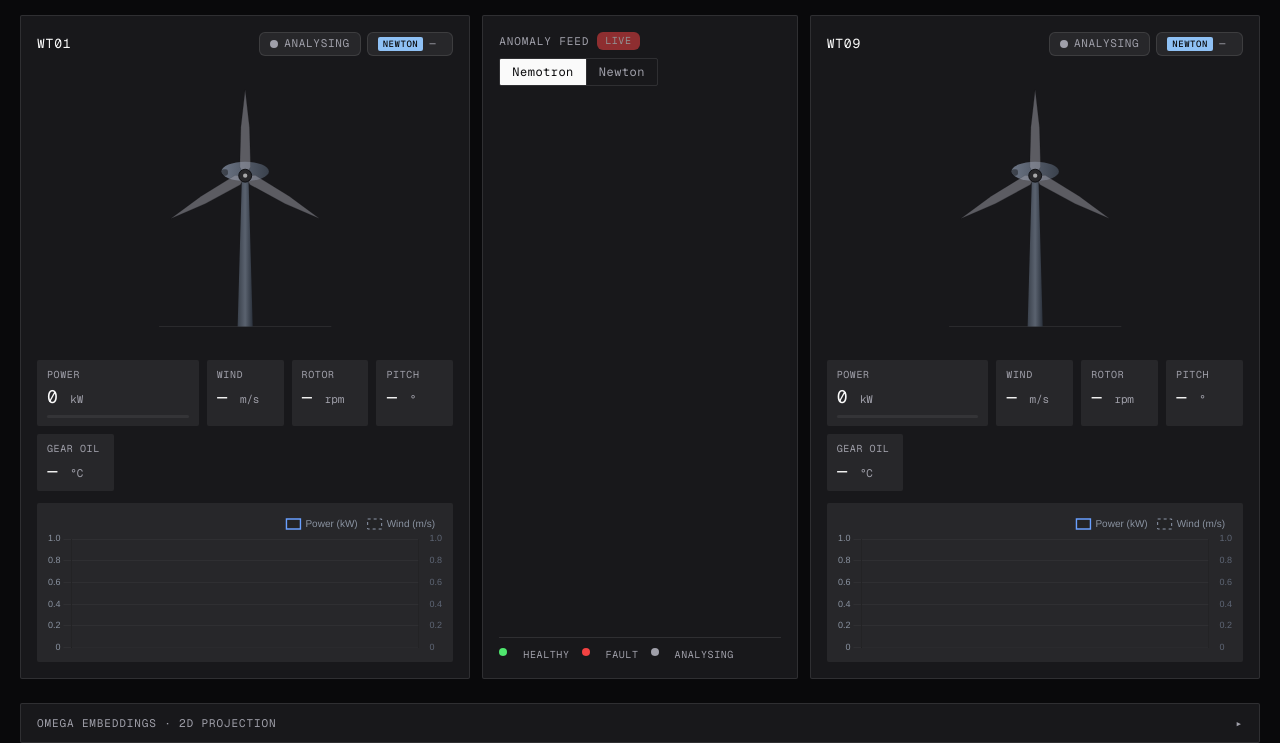
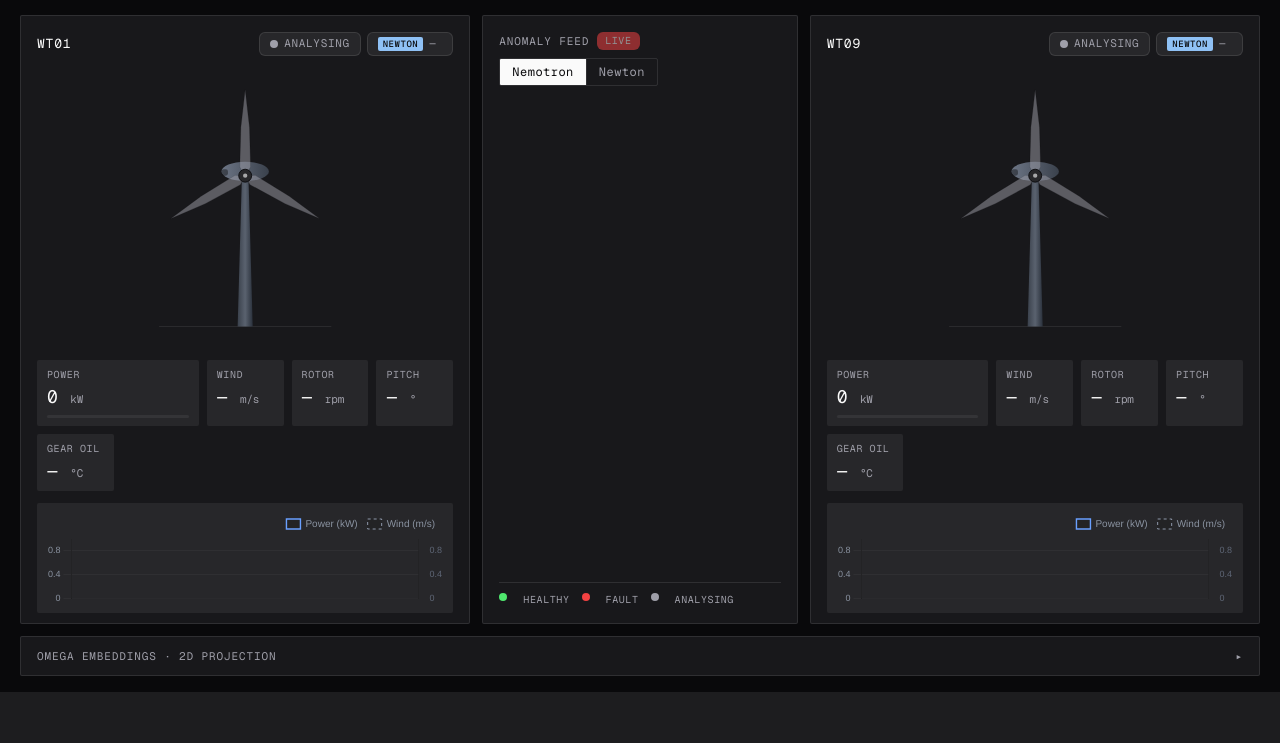
Before and after one commit to archetypeai/archetypeai-wind-turbine-demo-nemotron, a Flask app: page / in a window 1280 px wide. Shown: the part 108-851 px from the top of the page. After the commit the page ends 800 px from the top, so only its background shows below. Run offline with Flask 3, Linux system fonts and the light colour scheme.

Commit message:
Fit the collapsed embeddings bar on screen without scrolling
The grid was sized 100vh - 96px, but the top bar and timeline take
107px, so it already overflowed before the embeddings bar was added.
It is now 100vh - 163px, leaving room for the 40px bar. On short
screens the turbine drawing shrinks so the sparkline keeps its height.

Checked at 1440x900, 1512x860 and 1280x720: page height equals the
viewport at all three.

Co-Authored-By: Claude Opus 5.5 <noreply@anthropic.com>

```diff
--- a/static/style.css
+++ b/static/style.css
@@ -272,9 +272,10 @@ body {
     display: grid;
     grid-template-columns: 1fr 0.7fr 1fr;
     gap: 12px;
-    padding: 16px 20px 24px;
-    height: calc(100vh - 96px);
-    min-height: 600px;
+    padding: 16px 20px 12px;
+    /* Topbar + timeline (107px) above, collapsed embeddings bar (40px + 16px margin) below. */
+    height: calc(100vh - 163px);
+    min-height: 540px;
 }
 @media (max-width: 1200px) {
     .grid { grid-template-columns: 1fr; height: auto; }
@@ -396,7 +397,7 @@ body {
     width: 100%;
     flex: 0 0 auto;
     aspect-ratio: 180 / 260;
-    max-height: 280px;
+    max-height: min(280px, calc(100vh - 520px));  /* shrinks on short screens so the sparkline keeps its room */
     margin: 0 auto;
     display: block;
 }
@@ -646,7 +647,7 @@ body {
 
 /* ---------- Omega embedding panel (collapsible, under the grid) ---------- */
 .embed {
-    margin: 0 20px 24px;
+    margin: 0 20px 16px;
     background: var(--card);
     border: 1px solid var(--border);
     border-radius: var(--radius);
```
